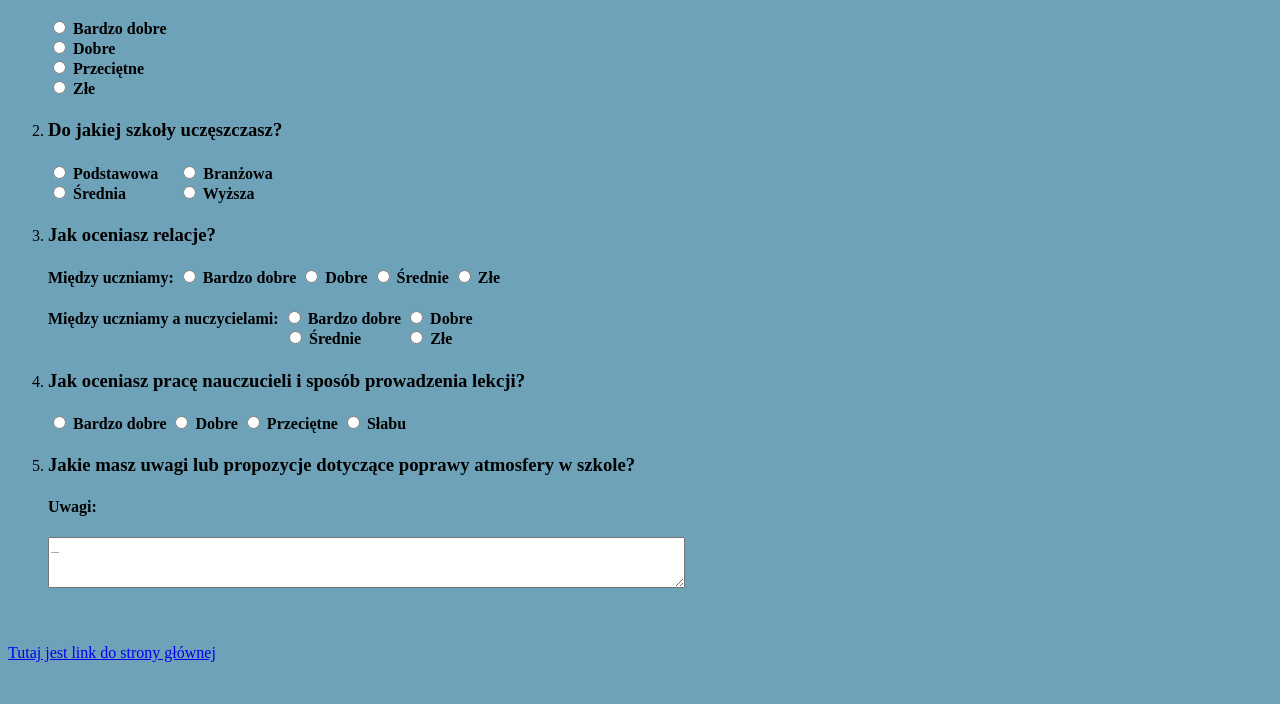
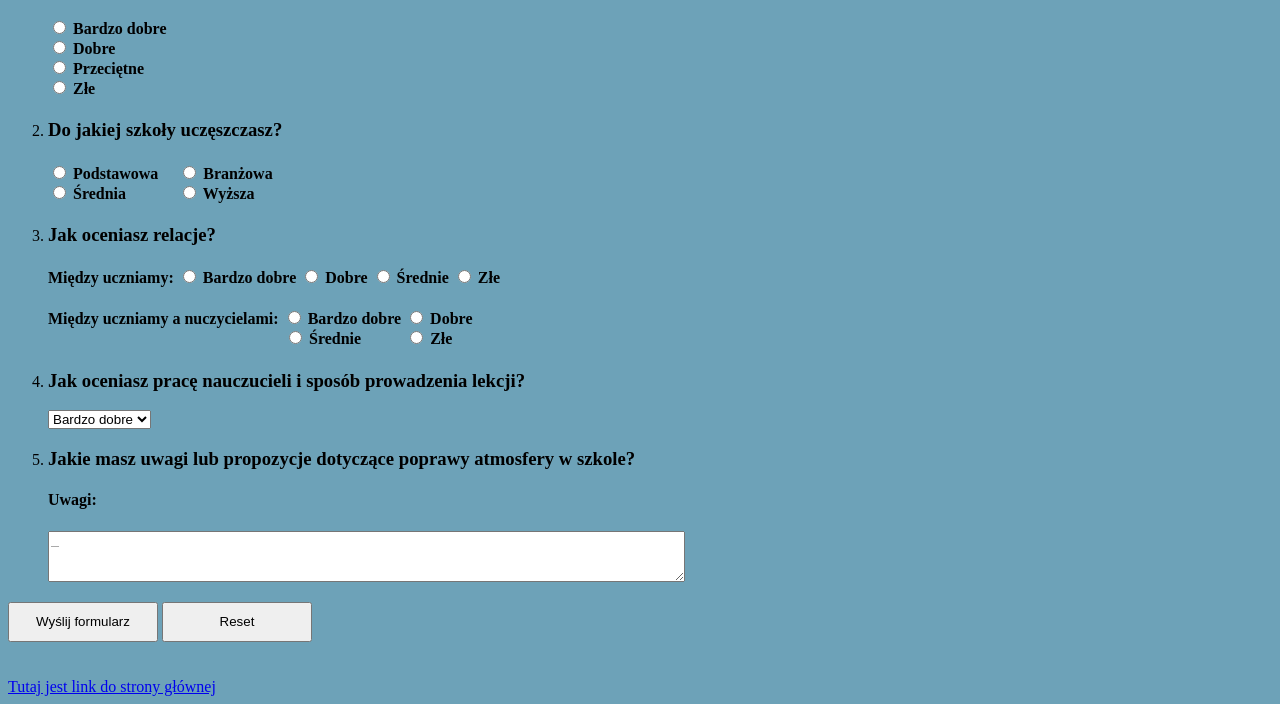
Before and after one commit to ArtKorotkov/cwiczenie_1, a plain HTML site: page formularz_korotkov.html in a window 1280 px wide. Shown: the part 105-809 px from the top of the page. Drawn offline with Linux system fonts and the light colour scheme.

Commit message:
Update formularz_korotkov.html
fix formularz

```diff
--- a/formularz_korotkov.html
+++ b/formularz_korotkov.html
@@ -11,7 +11,7 @@
 
         <center><h1> Formularz dotyczący warunków nauki i atmosfery w szkole</h1></center>
 
-        <form   action="mailto:tiomich227@gmail.com" >
+        <form   action="mailto:mkryniew@wp.pl" method="Post"  subject="formularz_dane" enctype="text/plain">
                 <ol type="1">
                         <li>
                                 <h3>Jak oceniasz warunki nauki w Twojej szkole? </h3>
@@ -33,8 +33,8 @@
                         </li>
                         <li>
                                 <h3>Jak oceniasz relacje?</h3>
-                                <h4>Między uczniamy: <input type="radio" name="bd" value="k"> Bardzo dobre
-                                                     <input type="radio" name="d" value="m"> Dobre
+                                <h4>Między uczniamy: <input type="radio" name="bd" value="bd"> Bardzo dobre
+                                                     <input type="radio" name="d" value="d"> Dobre
                                                      <input type="radio" name="s" value="s"> Średnie
                                                      <input type="radio" name="z" value="z"> Złe </h4>
                                 <h4>Między uczniamy a nuczycielami: <input type="radio" name="bd" value="k"> Bardzo dobre
@@ -49,13 +49,13 @@
 
                         </li>
                         <li>
-                                <h3>Jak oceniasz pracę nauczucieli i sposób prowadzenia lekcji?</h3>
-                                <h4>
-                                        <input type="radio" name="bd" value="k"> Bardzo dobre
-                                        <input type="radio" name="d" value="d"> Dobre
-                                        <input type="radio" name="p" value="p"> Przeciętne
-                                        <input type="radio" name="z" value="s"> Słabu
-                                </h4>
+                               <h3>Jak oceniasz pracę nauczucieli i sposób prowadzenia lekcji?</h3>
+                                <select>
+                                        <option value="bd">Bardzo dobre</option>
+                                        <option value="d">Dobre</option>
+                                        <option value="p">Przeciętne</option>
+                                        <option value="s">Słabu</option>
+                                </select>
                         </li>
                         <li>
                                 <h3>Jakie masz uwagi lub propozycje dotyczące poprawy atmosfery w szkole?</h3>
@@ -63,6 +63,8 @@
                                 <textarea name="uwagi" placeholder="_" rows="3" cols="77"></textarea>
                         </li>
                 </ol>
+                <input type="submit" value="Wyślij formularz" style="height:40px; width:150px">
+                <input type="reset" value="Reset" style="height:40px; width:150px">
         </form>
         <br><br>
         <A HREF="index.html"> Tutaj jest link do strony głównej </A>
```
